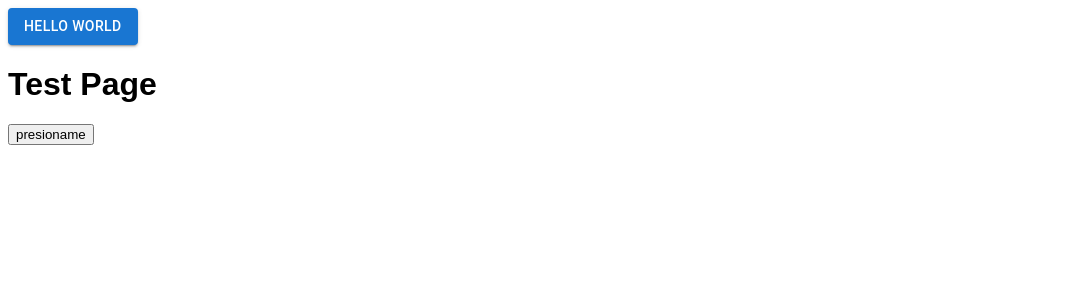
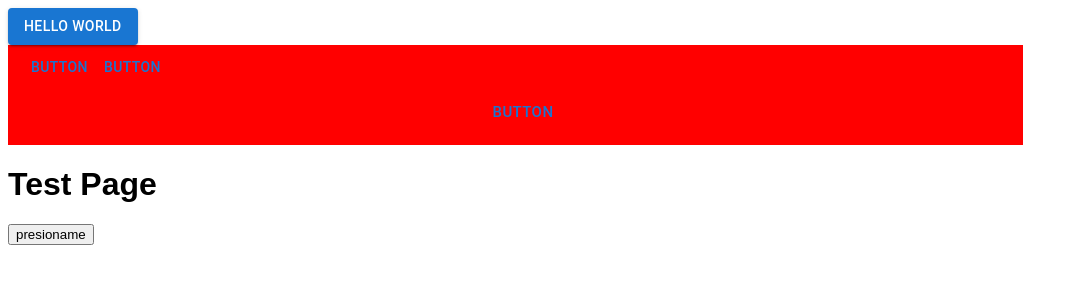
Before and after one commit to unmsmfisi-socialapplication/social_app, a Next.js app in the folder frontend/: page /test in a window 1280 px wide. Shown: the top 300 px of the page, without its empty margins (0-1079 px from the left). Built offline with nearby package versions, Linux system fonts and the light colour scheme.

Commit message:
feat(component):button in testPage

```diff
--- a/frontend/src/app/test/page.tsx
+++ b/frontend/src/app/test/page.tsx
@@ -2,16 +2,31 @@
 import { useState } from "react"
 import Layout from "../layout"
 import { Button } from "@mui/material";
+import { WButton } from "@/components";
 export default function TestPage() {
     const [count, setCount] = useState(0);
 
   const handleCount = () => {
     setCount(count + 1);
     alert(count);
-    }
+  };
   return (
     <Layout>
       <Button variant="contained">Hello World</Button>
+      <div
+        style={{
+          paddingLeft: "15px",
+          width: "1000px",
+          height: "100px",
+          backgroundColor: "red",
+        }}
+      >
+        <WButton>DD</WButton>
+        <WButton typeColor="secondary">DD</WButton>
+        <WButton typeColor="secondary" size="large">
+          DD
+        </WButton>
+      </div>
       <h1>Test Page</h1>
       <button onClick={handleCount}>presioname</button>
     </Layout>
--- /dev/null
+++ b/frontend/src/components/atoms/Button/button.tsx
@@ -0,0 +1,29 @@
+"use client";
+import React from "react";
+import Button from "@mui/material/Button";
+import "./index.scss";
+
+interface WButtonProps {
+  typeColor?: "primary" | "secondary";
+  text?: string;
+  size?: "large";
+}
+
+const WButton: React.FC<WButtonProps> = ({ typeColor, text, size }) => {
+  return (
+    <Button
+      style={{ minWidth: size === "large" ? "100%" : "auto" }}
+      className={`button button--${typeColor}`}
+      size={size}
+    >
+      {text}
+    </Button>
+  );
+};
+
+export default WButton;
+
+WButton.defaultProps = {
+  typeColor: "primary",
+  text: "Button",
+};
--- /dev/null
+++ b/frontend/src/components/atoms/Button/index.scss
@@ -0,0 +1,25 @@
+@import '../../../../resources/styles/variables.scss';
+
+.button {
+    padding: 0 35px 0 35px;
+    height: 45px;
+    border-radius: 5px;
+    &--primary {
+        background-color: $primary-color;
+        color: white;
+        font-family: $font-poppins-regular;
+        &:hover {
+            background: $secondary-color;
+            color: black;
+        }
+    }
+    &--secondary {
+        background-color: $third-color;
+        color: black;
+        font-family: $font-poppins-regular;
+        &:hover {
+            background: $secondary-color;
+            color: white;
+        }
+    }
+}
```
Also changed, not shown: frontend/src/components/index.tsx (+8 -0 lines). Lines whose indentation alone changed are shown as unchanged.
